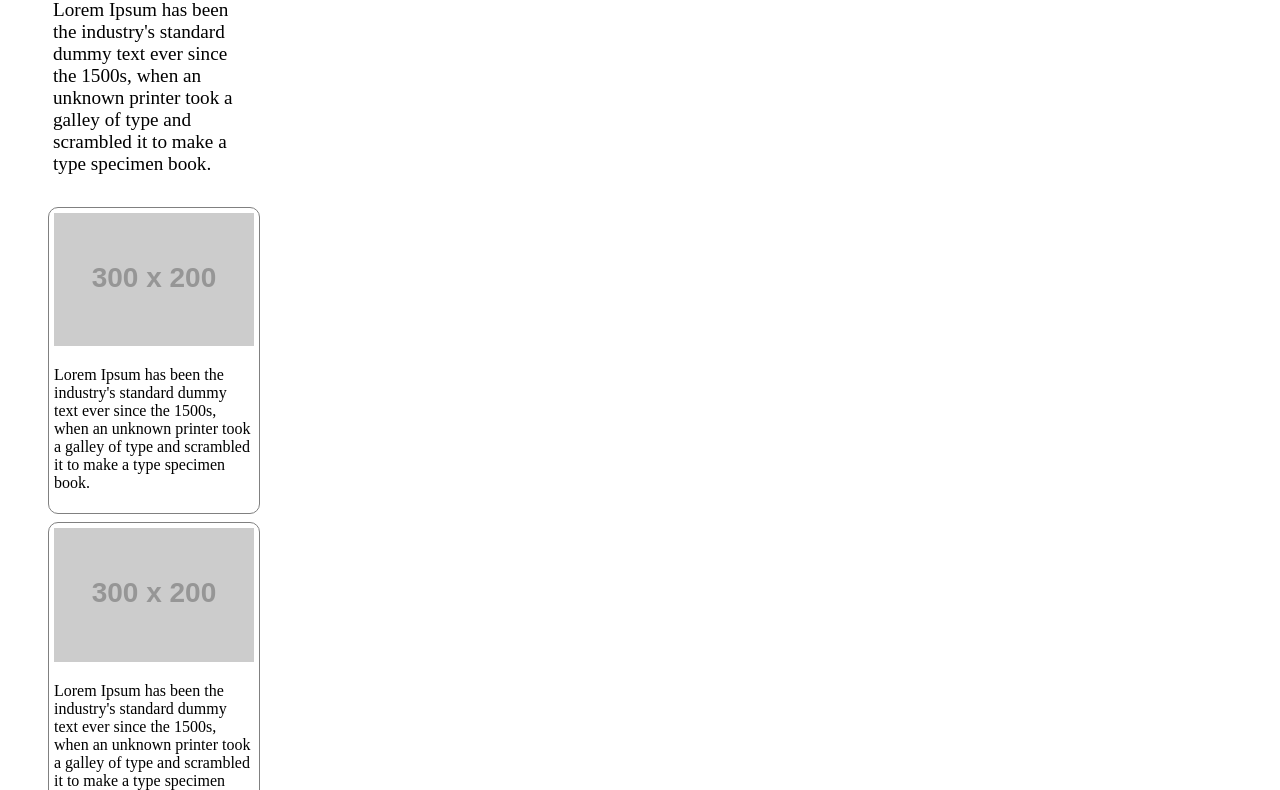
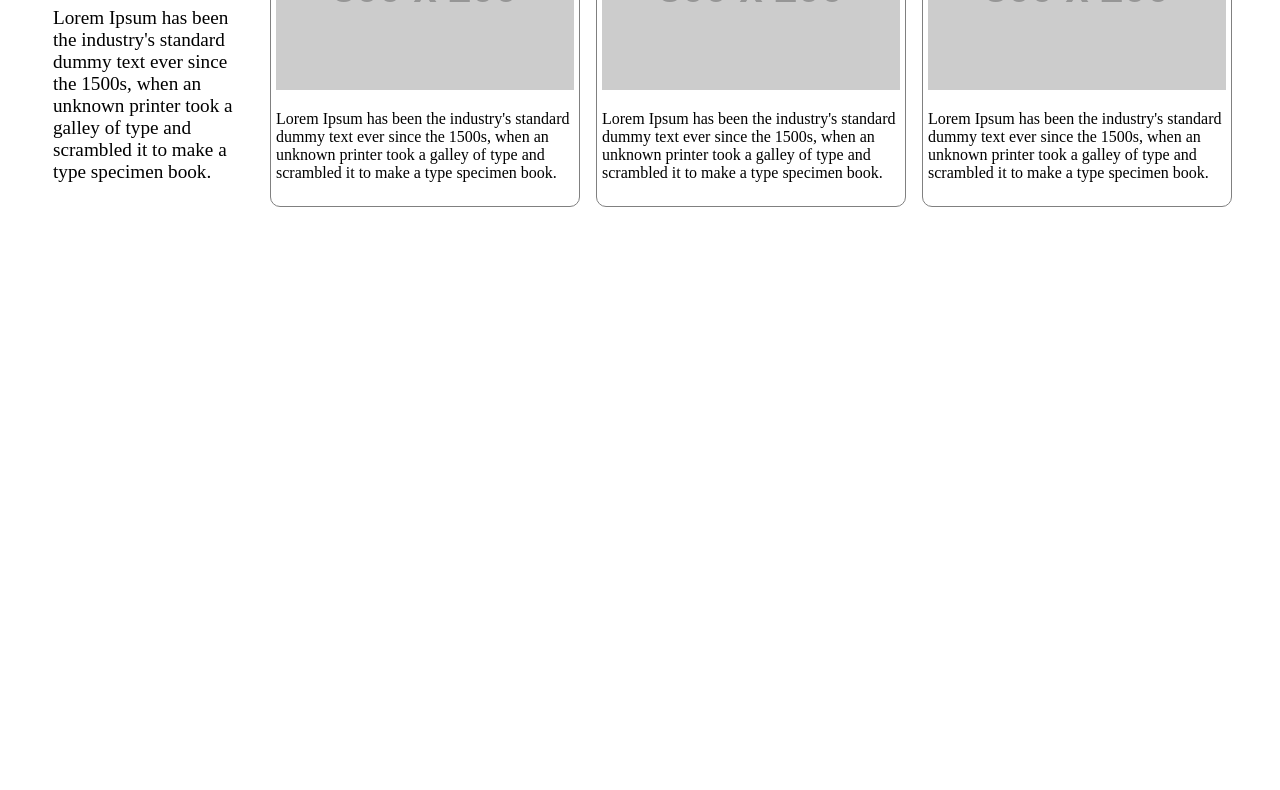
Before and after one commit to Ameerc2003/mmp245, a plain HTML site: page exercise7/exercise7.html in a window 1280 px wide. Shown: the part 131-921 px from the top of the page. After the commit the page ends 800 px from the top, so only its background shows below. Drawn offline with Linux system fonts and the light colour scheme; placeholder pictures from the web are drawn by us.

Commit message:
Update exercise7.html

```diff
--- a/exercise7/exercise7.html
+++ b/exercise7/exercise7.html
@@ -5,7 +5,20 @@
     <title>Exercise 7</title>
 
     <style>
-    /* Type CSS code here */
+    /* Change the display of the parent element to flex */
+.flex-container {
+  display: flex;
+}
+
+/* Force the flex items to expand to fill the available space */
+.flex-item {
+  flex: 1 0 auto;
+}
+
+/* Make the first flex item twice the size of the other items */
+.lead {
+  flex: 2 0 0;
+}
 
     #wrapper{
       max-width:1200px;
```
